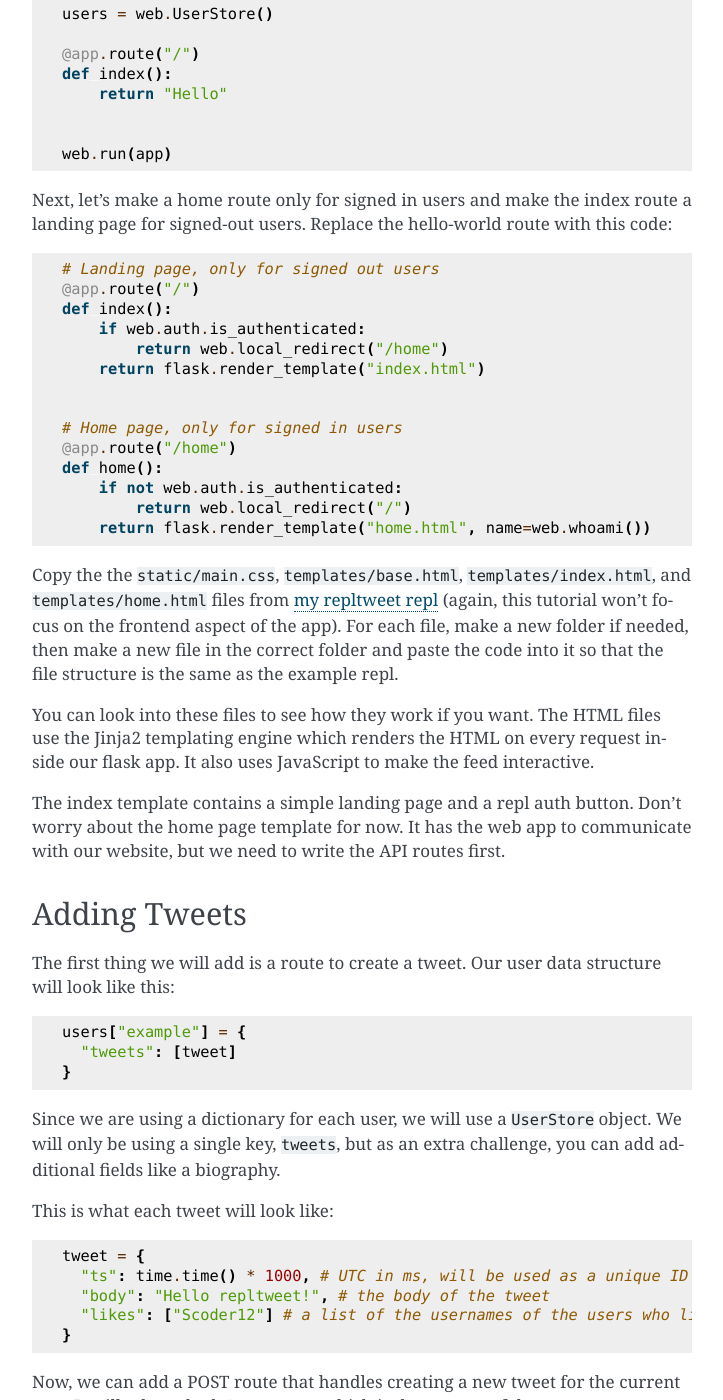
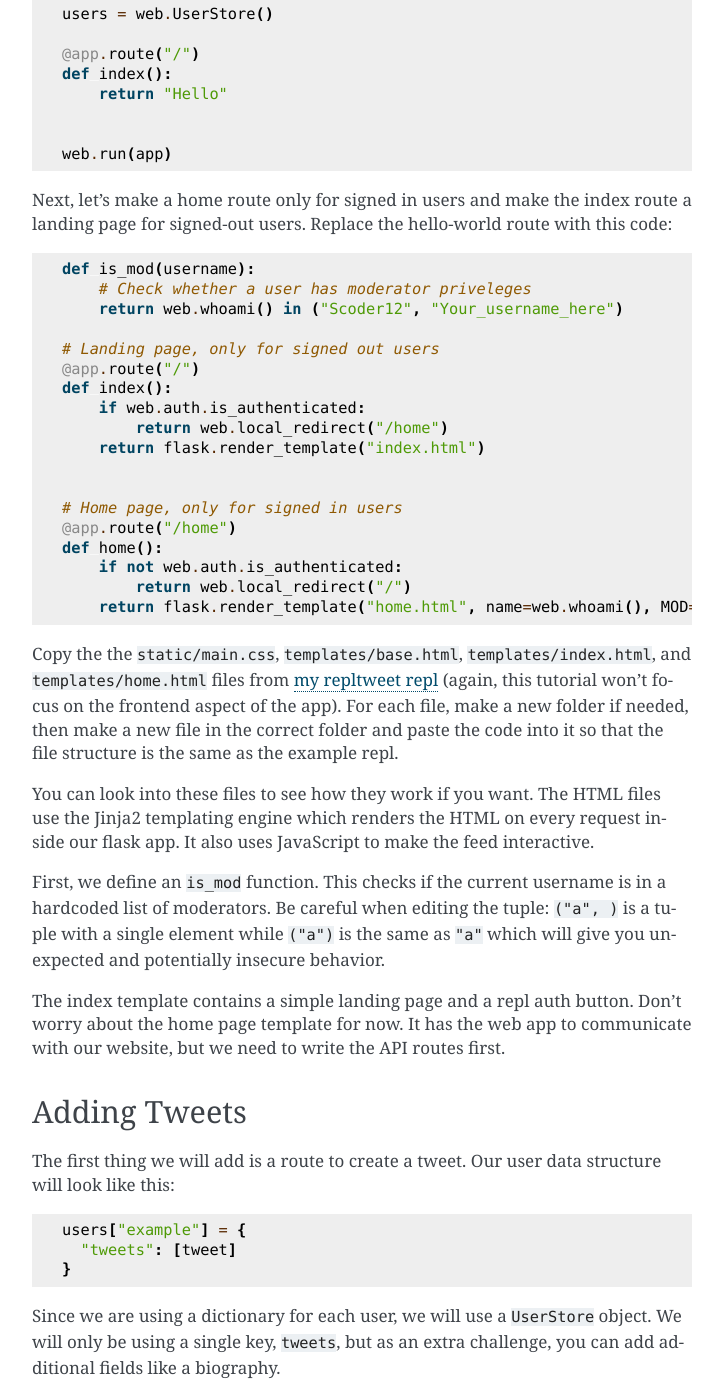
Before and after one commit to replit/replit-py, a Sphinx documentation site: the page built from docs/web_tutorial.rst, in a window 1280 px wide and 1400 px high, scrolled down 5170 px. Shown: the whole window, without its empty margins (388-1111 px from the left). Built offline with Sphinx 7.4.7, drawn with Linux system fonts in a browser that asks for light colours; some of the changed text lies outside the part shown.

Commit message:
Move is_mod up

```diff
--- a/docs/web_tutorial.rst
+++ b/docs/web_tutorial.rst
@@ -252,6 +252,10 @@ landing page for signed-out users. Replace the hello-world route with this code:
 
 ::
 
+  def is_mod(username):
+      # Check whether a user has moderator priveleges
+      return web.whoami() in ("Scoder12", "Your_username_here")
+
   # Landing page, only for signed out users
   @app.route("/")
   def index():
@@ -265,7 +269,7 @@ landing page for signed-out users. Replace the hello-world route with this code:
   def home():
       if not web.auth.is_authenticated:
           return web.local_redirect("/")
-      return flask.render_template("home.html", name=web.whoami())
+      return flask.render_template("home.html", name=web.whoami(), MOD=is_mod(web.whoami()))
 
 Copy the the :code:`static/main.css`,  :code:`templates/base.html`,
 :code:`templates/index.html`, and :code:`templates/home.html` files from
@@ -277,6 +281,11 @@ so that the file structure is the same as the example repl.
 You can look into these files to see how they work if you want. The HTML files use the
 Jinja2 templating engine which renders the HTML on every request inside our flask app.
 It also uses JavaScript to make the feed interactive.
+
+First, we define an :code:`is_mod` function. This checks if the current username is in
+a hardcoded list of moderators. Be careful when editing the tuple: :code:`("a", )` is a
+tuple with a single element while :code:`("a")` is the same as :code:`"a"` which will
+give you unexpected and potentially insecure behavior.
 
 The index template contains a simple landing page and a repl auth button. Don't worry
 about the home page template for now. It has the web app to communicate with our
```
Also changed, not shown: other parts of docs/web_tutorial.rst (+0 -7 lines).
